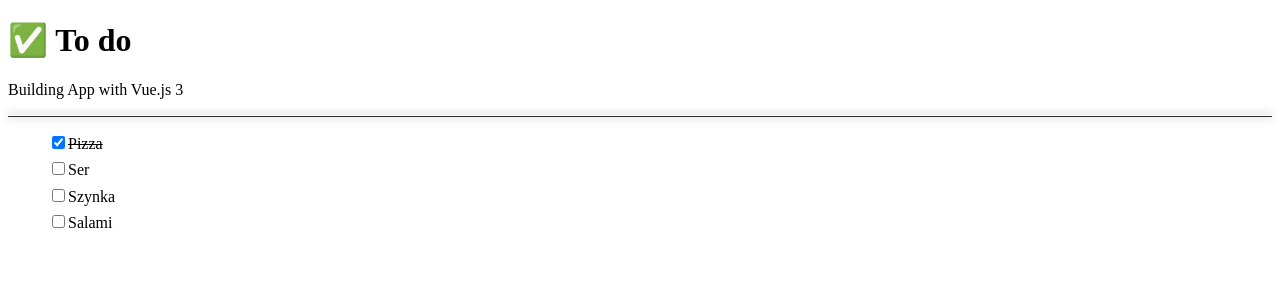
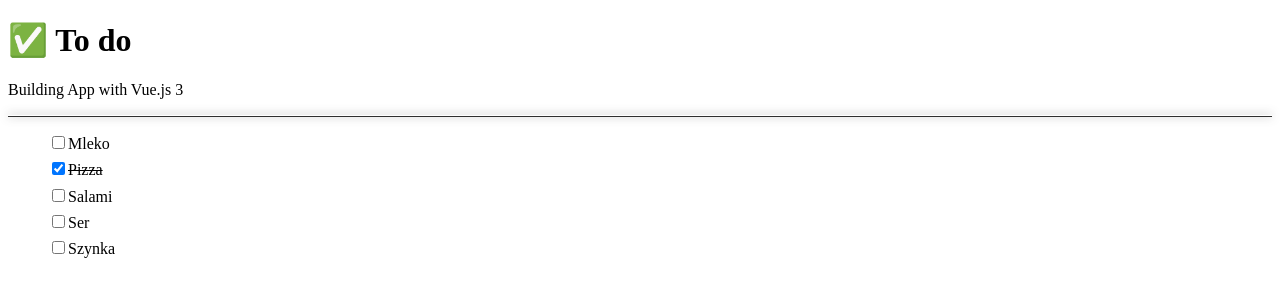
Before and after one commit to nekkox/1-todo, a Vue app: page / in a window 1280 px wide. Shown: the top 300 px of the page. Built offline with nearby package versions, Linux system fonts and the light colour scheme.

Commit message:
Array of products sorted with computed usage

```diff
--- a/src/components/TodoList.vue
+++ b/src/components/TodoList.vue
@@ -1,20 +1,25 @@
 <script setup>
 import ListItem from "@/components/ListItem.vue";
-import { ref, onMounted } from "vue";
+import { ref, computed } from "vue";
 
 const listItems = ref([
+  { title: "Szynka", checked: false },
+  { title: "Mleko", checked: false },
   { title: "Pizza", checked: true },
   { title: "Ser", checked: false },
-  { title: "Szynka", checked: false },
   { title: "Salami", checked: false },
 ]);
 
+const sortedItems = computed(() => {
+  return listItems.value.sort((a, b) => a.title.localeCompare(b.title));
+});
+
 function updateItem(item) {
   const updatedItem = findItemInList(item);
-    if(updatedItem){
-        console.log(updatedItem);
-        toggleItemChecked(updatedItem);
-    }
+  if (updatedItem) {
+    console.log(updatedItem);
+    toggleItemChecked(updatedItem);
+  }
 }
 
 function findItemInList(item) {
@@ -28,7 +33,7 @@ function toggleItemChecked(item) {
 <template>
   <ul>
     <li
-      v-for="(item, index) in listItems"
+      v-for="(item, index) in sortedItems"
       :key="index"
       @click="updateItem(item)"
     >
```
